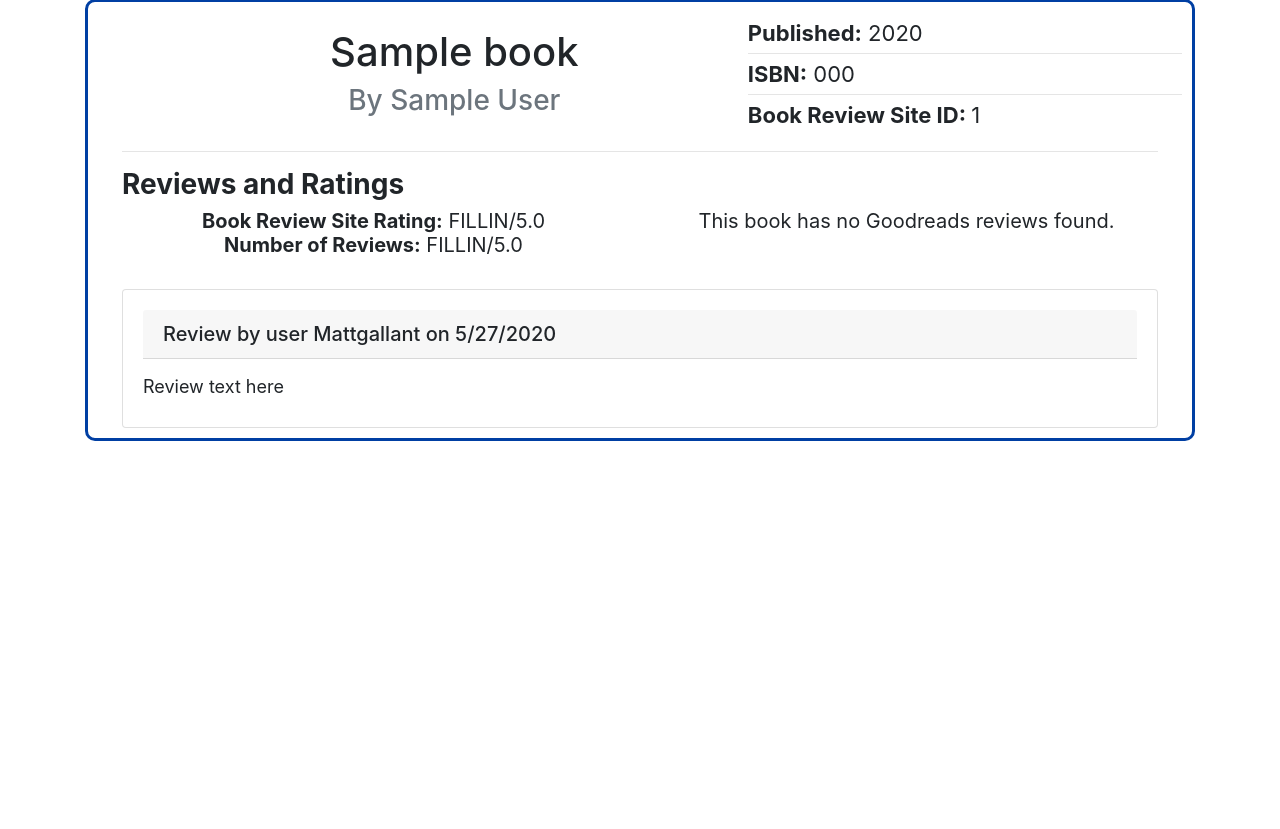
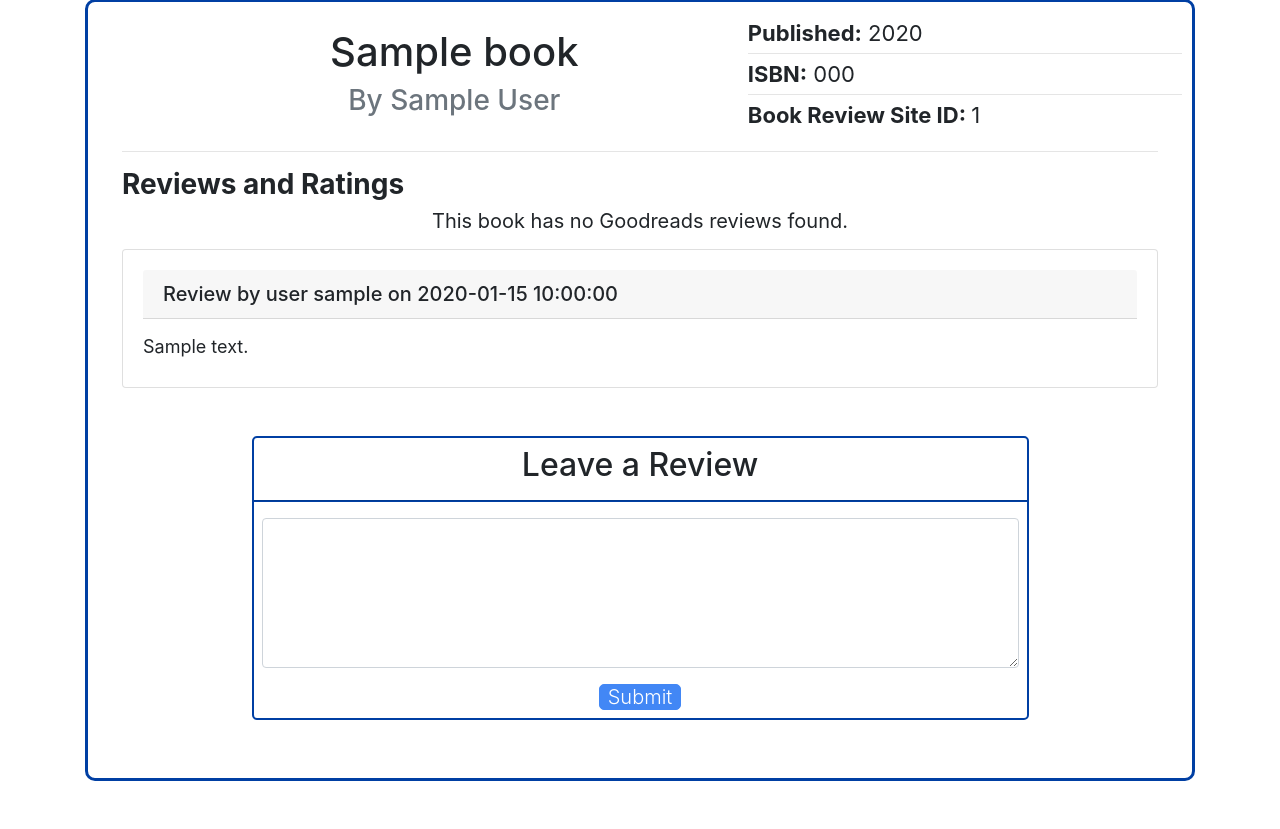
Before and after one commit to Mattgallant/CS50W, a Flask app: template project1/templates/book.html in a window 1280 px wide. Shown: the part 156-985 px from the top of the page. Before the commit the page ends 597 px from the top, so only its background shows below. Run offline with Flask 2, Linux system fonts and the light colour scheme; the visitor is signed in with stand-in values (Sample User, id 1); the template is opened without the code that fills it: most values are stand-ins (such as "Sample title", 1, 10 or a date in 2020); some libraries are stand-ins or nearby versions.

Commit message:
Added ability to leave reviews on individual book page

```diff
--- a/project1/application.py
+++ b/project1/application.py
@@ -89,26 +89,40 @@ def browse():
 
 @app.route("/book/<string:isbn>")
 def book(isbn):
+	""" Displays data about an individual book """
 	res = requests.get("https://www.goodreads.com/book/review_counts.json", params={"key": "5Ln6YakuzBEM4Wcbrnaw", "isbns": isbn})
 	if res.status_code != 200:
 		goodreads_success = False
 	else:
 		goodreads_success = True
 
-	print(res.json(), file=sys.stderr)
 	res = res.json()
 
 	book_info = db.execute("SELECT * FROM books where isbn= :isbn",
 		{"isbn": isbn}).fetchone()
-
-	return render_template("book.html", book=book_info, success=goodreads_success, goodreads = res)
+	print(book_info, file=sys.stderr)
+	print(book_info["title"], file=sys.stderr)
 
 
+	review_list = db.execute("SELECT * FROM reviews where book_id=:book_id", {"book_id": book_info["id"]}).fetchall()
+	print(review_list, file=sys.stderr)
 
 
+	return render_template("book.html", book=book_info, success=goodreads_success, goodreads = res, review_list=review_list)
 
-class Book:
-	def __init__(self, title, author, rating):
-		self.title = title
-		self.author = author
-		self.rating = rating
+@app.route("/book/<string:isbn>/posted", methods=["POST"])
+def book_review(isbn):
+
+	# Get required review data
+	username = session["username"]
+	user_id = db.execute("SELECT id FROM users WHERE username=:username", {"username": username}).fetchone()[0]
+	book_info = db.execute("SELECT id, title from books where isbn =:isbn", {"isbn": isbn}).fetchone()
+	book_id = book_info[0]
+	book_title = book_info[1]
+	review_text = request.form.get("review_text")
+
+	db.execute("INSERT INTO reviews (username, book_title, user_id, book_id, review_text) VALUES (:username, :book_title, :user_id, :book_id, :review_text)"
+		, {"username": username, "book_title": book_title, "user_id": user_id, "book_id":book_id, "review_text": review_text})
+	db.commit()
+
+	return book(isbn)
--- a/project1/templates/book.html
+++ b/project1/templates/book.html
@@ -4,11 +4,12 @@
 {% block head %}
 	<title> Book Review Site </title>
 	<link rel="stylesheet" type="text/css" href="{{ url_for('static', filename='style/book.css')}}">
+	<link rel="stylesheet" type="text/css" href="{{ url_for('static', filename='style/login.css')}}">
 {% endblock head %}
 
 
 {% block body %}
-	<div class="text-center book-body">
+	<div class="text-center book-body mb-5">
 		<div class="row mb-2">
 			<div class="col-1"></div>
 			<div class="col-6 mt-3">
@@ -24,12 +25,7 @@
 		<hr class="mx-4">
 		<div class="text-left mx-4 book-ratings">
 			<h3 style="font-weight: bold"> Reviews and Ratings </h3>
-			<div class="row text-center mt-3">
-				<div class="col-6">
-					<p><span style="font-weight: bold"> Book Review Site Rating:</span> FILLIN/5.0 </p>
-					<p><span style="font-weight: bold"> Number of Reviews:</span> FILLIN/5.0 </p>
-				</div>
-				<div class="col-6">
+			<div class="text-center mt-3">
 				{% if success %}
 					<p><span style="font-weight: bold"> Goodreads Review Average: </span> {{ goodreads["books"][0]["average_rating"] }}/5.00 </p>
 					<p><span style="font-weight: bold"> Number of Reviews:</span> {{goodreads["books"][0]["ratings_count"]}} </p>
@@ -37,15 +33,40 @@
 					<p> This book has no Goodreads reviews found. </p>
 				{% endif %}
 			</div>
-			</div>
 			<div class="mt-4 review-body">
+				{% if review_list %}
+					{% for review in review_list %}
 						<div class="card">
 							<div class="card-body">
-						<h5 class="card-title card-header"> Review by user Mattgallant on 5/27/2020 </h5>
-						<p class="mt-4"> Review text here </p>
+								<h5 class="card-title card-header"> Review by user {{review.username}} on {{review.posted_date}} </h5>
+								<p class="mt-4"> {{review.review_text}} </p>
 							</div>
 						</div>
+					{% endfor %}
+				{% else %}
+					<p> There are currently no reviews for this book. </p>
+				{% endif %}
+
 			</div>
+
+			{% if session["logged_in"] %}
+	      		<div class="my-5">
+					<div class="login-box text-center mt-5 w-75 mx-auto py-2">
+						<h2> Leave a Review </h1>
+						<hr class="seperation-line w-100">
+						<form action="{{ url_for('book_review', isbn=book.isbn) }}" method="post">
+							<div class="form-group text-left mx-2" stlye="width: 90%">
+								<textarea type="text" class="form-control" style="height: 150px" name="review_text" ></textarea>
+							</div>
+							<button type="submit" class="btn-blue lead">Submit</button>
+						<form>
+					</div>
+				</div>
+	      	{% else %}
+	      		<div class="text-center mx-auto my-5">
+	      			<a class="text-center" href="{{url_for('login')}}"> Log in </a> to leave a review.
+	      		</div>
+	      	{% endif %}
 		</div>
 	</div>
 {% endblock body %}
```
Also changed, not shown: project1/create_table.sql (+10 -0 lines), 3 other files. Lines whose indentation alone changed are shown as unchanged.
